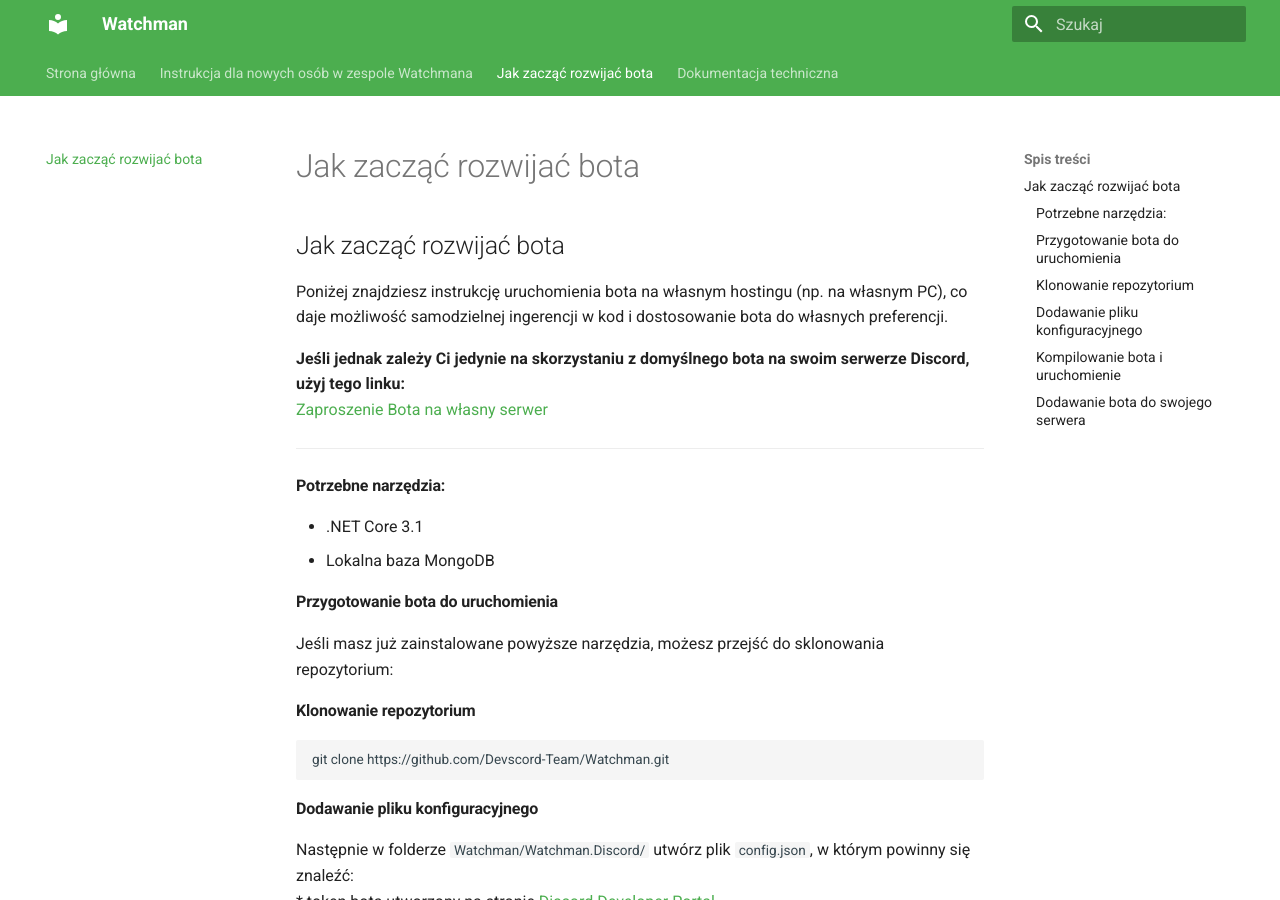
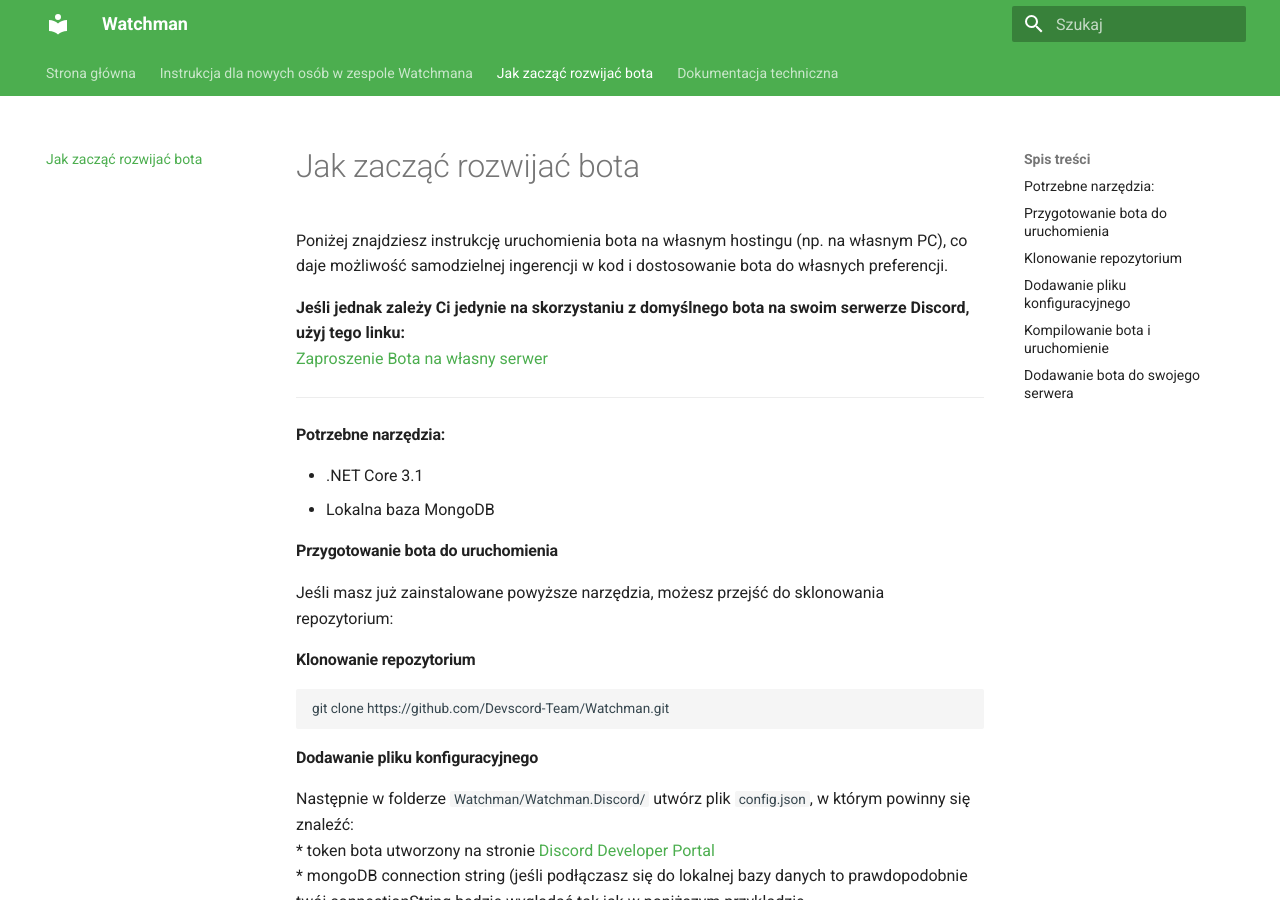
Before and after one commit to Devscord-Team/Watchman, an MkDocs documentation site: the page built from docs/151-jak-zaczac-rozwijac-bota.md, in a window 1280 px wide and 900 px high. Built offline with MkDocs 1.6.1 and Material for MkDocs 9.7.7, drawn with Linux system fonts in a browser that asks for light colours.

Commit message:
Update 151-jak-zaczac-rozwijac-bota.md

```diff
--- a/docs/151-jak-zaczac-rozwijac-bota.md
+++ b/docs/151-jak-zaczac-rozwijac-bota.md
@@ -1,6 +1,3 @@
-## Jak zacząć rozwijać bota
-
-
 Poniżej znajdziesz instrukcję uruchomienia bota na własnym hostingu (np. na własnym PC), co daje możliwość samodzielnej ingerencji w kod i dostosowanie bota do własnych preferencji.
 
 **Jeśli jednak zależy Ci jedynie na skorzystaniu z domyślnego bota na swoim serwerze Discord, użyj tego linku:**
```
